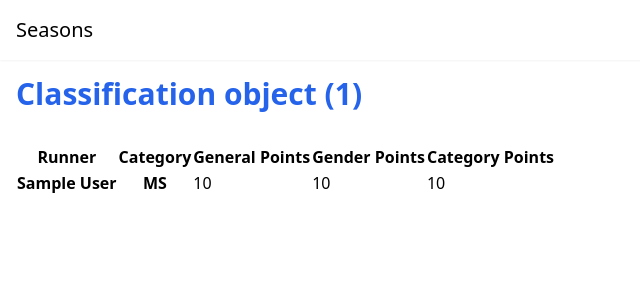
After one commit to lukasz-pudlo/southbyfive-htmx, a Django app: a page that uses races/templates/classification_detail.html in a window 1280 px wide. The commit adds this page. Shown: the top 300 px of the page, without its empty margins (0-640 px from the left). Run offline with Django 5.2, Linux system fonts and the light colour scheme; tables that the repository leaves empty hold one stand-in row (values such as "Sample post"); some libraries are stand-ins or nearby versions.

Commit message:
Display classification results

```diff
--- a/races/models.py
+++ b/races/models.py
@@ -115,9 +115,10 @@ class RecalculatedResult(models.Model):
 class Classification(models.Model):
     season = models.ForeignKey(Season, on_delete=models.CASCADE)
     race = models.ForeignKey(Race, on_delete=models.CASCADE)
+    slug = models.SlugField(blank=True, null=True)
 
     def save(self, *args, **kwargs):
-        self.slug = f"class-{self.race.park.lower()}-{self.season.season}"
+        self.slug = f"{self.race.park.lower()}-{self.season.season}"
         super().save(*args, **kwargs)
 
 
--- /dev/null
+++ b/races/templates/classification_detail.html
@@ -0,0 +1,34 @@
+{% extends "base.html" %}
+{% load datetime_filters %}
+
+{% block content %}
+<div class="container mx-auto p-4">
+    <h1 class="text-3xl font-bold text-blue-600">{{ classification }}</h1>
+</div>
+
+<div class="container mx-auto p-4 overflow-x-auto">
+  <table class="table table-zebra">
+    <!-- head -->
+    <thead>
+      <tr>
+        <th>Runner</th>
+        <th>Category</th>
+        <th>General Points</th>
+        <th>Gender Points</th>
+        <th>Category Points</th>
+      </tr>
+    </thead>
+    <tbody>
+        {% for classification_result in classification_results %}
+        <tr>
+            <th>{{ classification_result.runner }}</th>
+            <th>{{ classification_result.runner.category }}</th>
+            <td>{{ classification_result.general_points }}</td>
+            <td>{{ classification_result.gender_points }}</td>
+            <td>{{ classification_result.category_points }}</td>
+        </tr>
+        {% endfor %}
+    </tbody>
+  </table>
+</div>
+{% endblock %}
--- a/races/templates/race_detail.html
+++ b/races/templates/race_detail.html
@@ -4,6 +4,7 @@
 {% block content %}
 <div class="container mx-auto p-4">
     <h1 class="text-3xl font-bold text-blue-600">{{ race.get_park_display }}</h1>
+    <a href="{% url 'classification-detail' race.slug %}">Classification</a></li>
 </div>
 
 <div class="container mx-auto p-4 overflow-x-auto">
--- a/races/urls.py
+++ b/races/urls.py
@@ -8,6 +8,8 @@ urlpatterns = [
     path('seasons/<int:season>', views.races, name='races'),
     path('races/', views.all_races, name='all-races'),
     path('races/<slug:slug>', views.race_detail, name='race-detail'),
+    path('classification/<slug:slug>', views.classification_detail,
+         name='classification-detail'),
     path('favicon.ico', RedirectView.as_view(
         url='/static/favicon.ico', permanent=True))
 ]
--- a/races/views.py
+++ b/races/views.py
@@ -1,4 +1,4 @@
-from .models import Season, Race, Runner, Result
+from .models import Season, Race, Runner, Result, Classification, ClassificationResult
 from django.shortcuts import get_object_or_404, render, redirect
 from django.contrib.auth.decorators import login_required
 from .forms import UploadRaceForm
@@ -61,3 +61,16 @@ def race_detail(request, slug):
     }
 
     return render(request, 'race_detail.html', context)
+
+
+def classification_detail(request, slug):
+    classification = get_object_or_404(Classification, slug=slug)
+    classification_results = ClassificationResult.objects.filter(
+        classification=classification.id).order_by('general_points')
+
+    context = {
+        'classification': classification,
+        'classification_results': classification_results
+    }
+
+    return render(request, 'classification_detail.html', context)
```
Also changed, not shown: races/migrations/0022_classification_slug.py (added).
